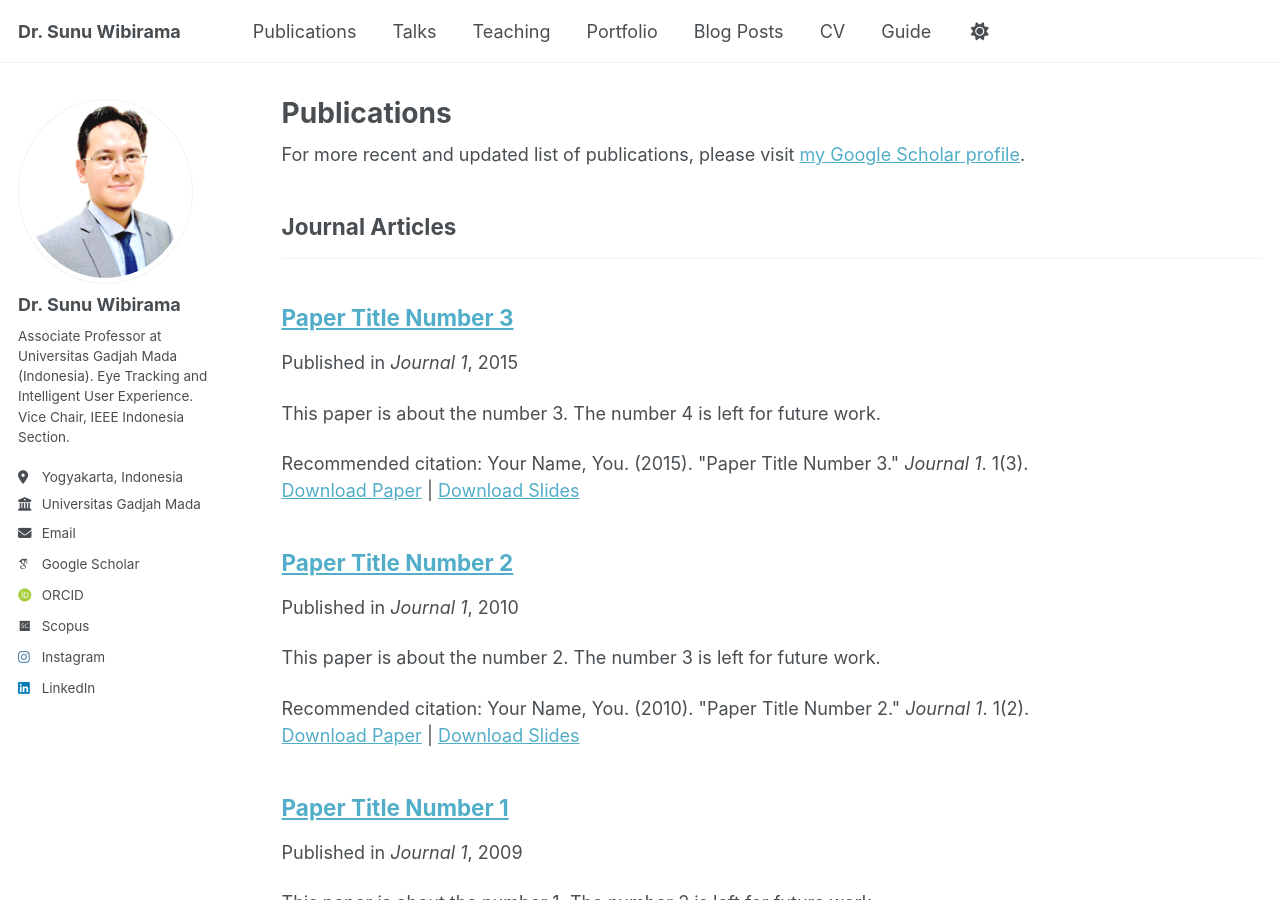
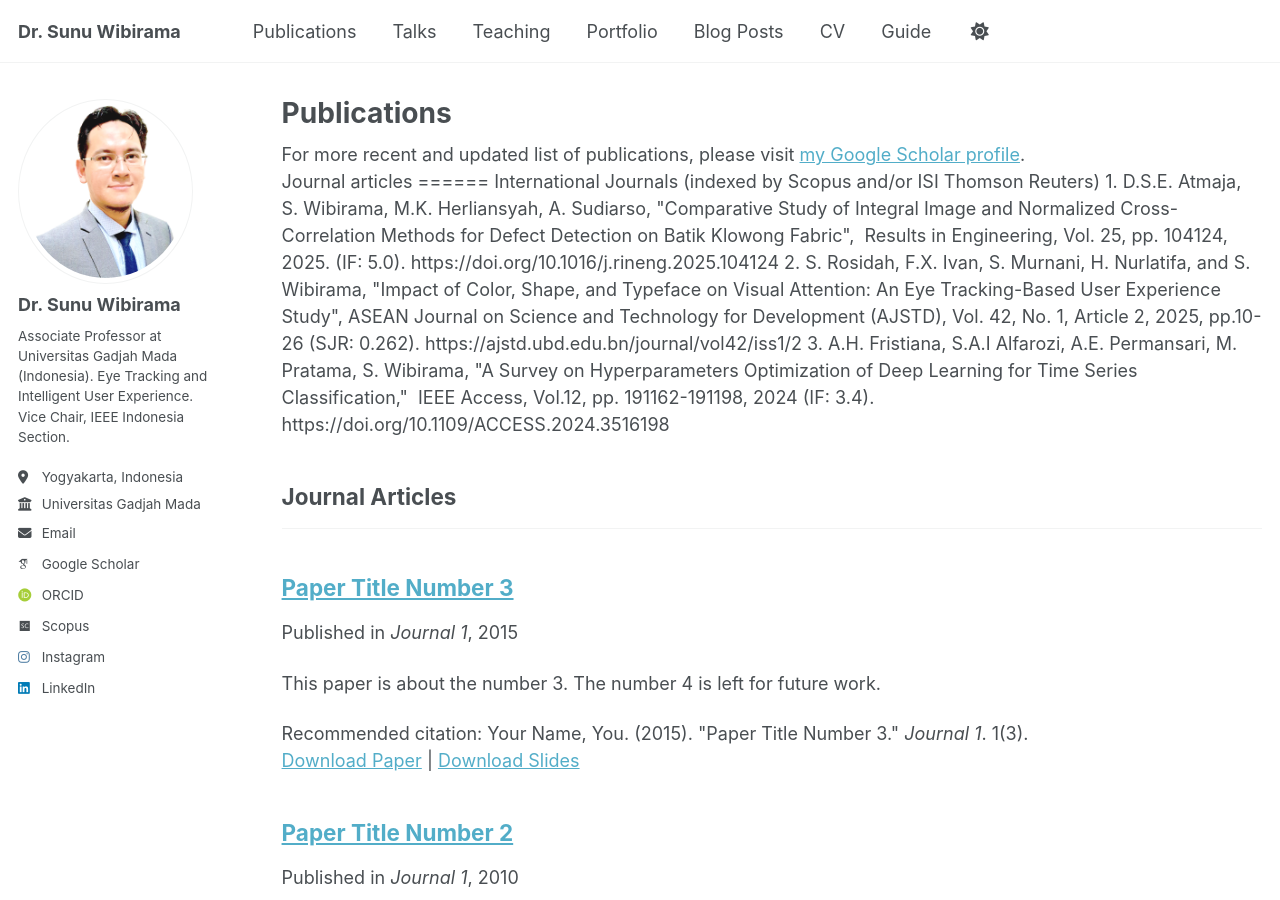
Before and after one commit to wibirama/wibirama.github.io, a Jekyll site: the page built from _pages/publications.html, in a window 1280 px wide and 900 px high. Built offline with Jekyll 4.4.1, drawn with Linux system fonts in a browser that asks for light colours; some web fonts are replaced; a script that is not in the unit is left out.

Commit message:
Update publications.html

```diff
--- a/_pages/publications.html
+++ b/_pages/publications.html
@@ -8,6 +8,14 @@ author_profile: true
 {% if site.author.googlescholar %}
   <div class="wordwrap">For more recent and updated list of publications, please visit <a href="https://scholar.google.com/citations?user=xQI5ar8AAAAJ&hl=en&oi=ao">my Google Scholar profile</a>.</div>
 {% endif %}
+
+Journal articles
+======
+International Journals (indexed by Scopus and/or ISI Thomson Reuters)
+
+1. D.S.E. Atmaja, S. Wibirama, M.K. Herliansyah, A. Sudiarso, "Comparative Study of Integral Image and Normalized Cross-Correlation Methods for Defect Detection on Batik Klowong Fabric",  Results in Engineering, Vol. 25, pp. 104124, 2025. (IF: 5.0). https://doi.org/10.1016/j.rineng.2025.104124
+2. S. Rosidah, F.X. Ivan, S. Murnani, H. Nurlatifa, and S. Wibirama, "Impact of Color, Shape, and Typeface on Visual Attention: An Eye Tracking-Based User Experience Study", ASEAN Journal on Science and Technology for Development (AJSTD), Vol. 42, No. 1, Article 2, 2025, pp.10-26 (SJR: 0.262). https://ajstd.ubd.edu.bn/journal/vol42/iss1/2
+3. A.H. Fristiana, S.A.I Alfarozi, A.E. Permansari, M. Pratama, S. Wibirama, "A Survey on Hyperparameters Optimization of Deep Learning for Time Series Classification,"  IEEE Access, Vol.12, pp. 191162-191198, 2024 (IF: 3.4). https://doi.org/10.1109/ACCESS.2024.3516198
 
 {% include base_path %}
 
```
